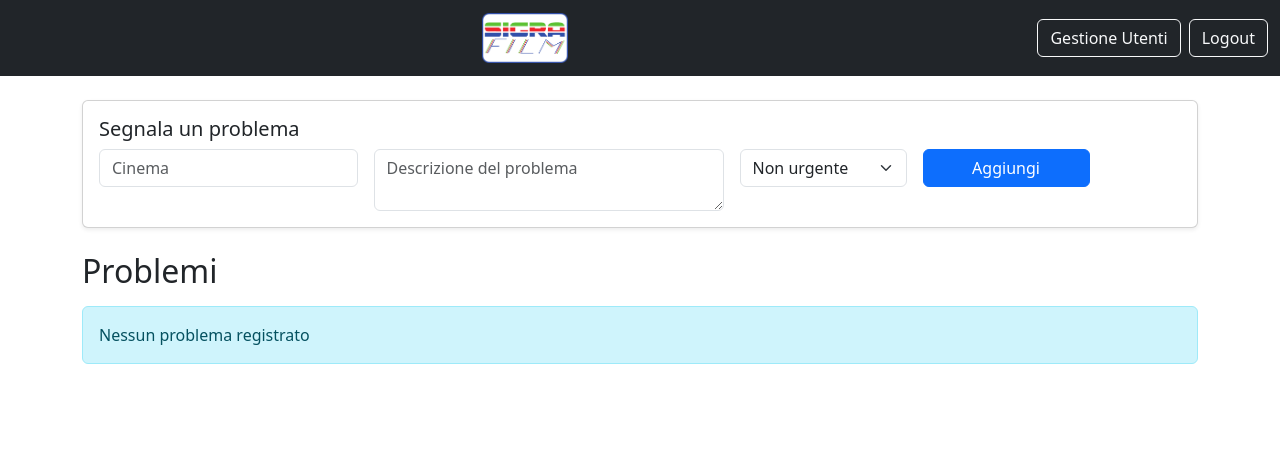
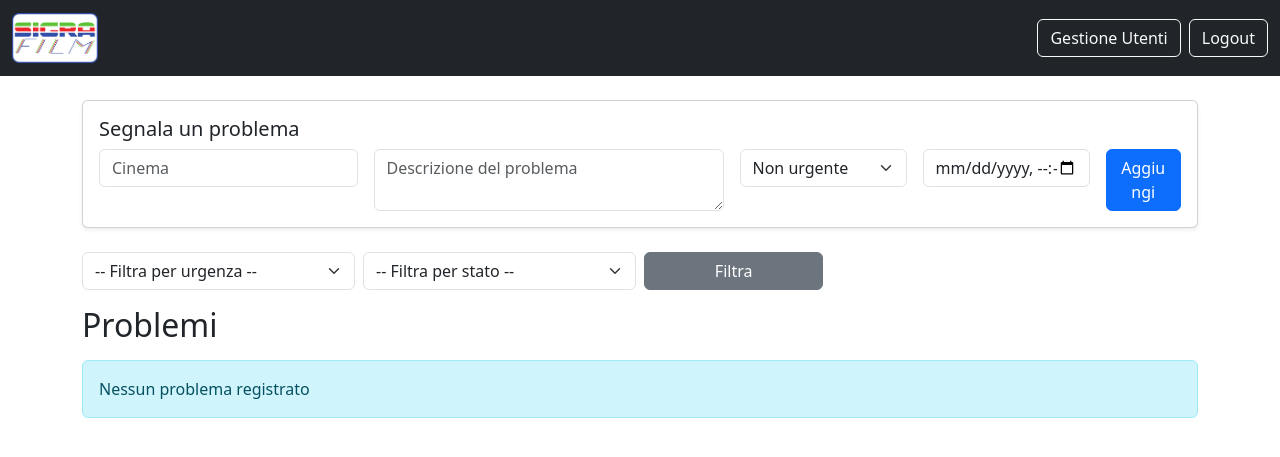
Before and after one commit to Roccotot/SigraFilm-NOC, a Flask app: page /dashboard in a window 1280 px wide. Shown: the top 457 px of the page. Run offline with Flask 3, Linux system fonts and the light colour scheme; the visitor is signed in with stand-in values (Sample User, id 1); some libraries are stand-ins or nearby versions.

Commit message:
Update dashboard.html

```diff
--- a/templates/dashboard.html
+++ b/templates/dashboard.html
@@ -5,9 +5,6 @@
   <title>Dashboard - SigraFilm</title>
   <meta name="viewport" content="width=device-width, initial-scale=1">
   <link href="https://cdn.jsdelivr.net/npm/bootstrap@5.3.2/dist/css/bootstrap.min.css" rel="stylesheet">
-  <script src="https://cdnjs.cloudflare.com/ajax/libs/jquery/3.6.4/jquery.min.js"></script>
-  <script src="https://cdn.datatables.net/1.13.6/js/jquery.dataTables.min.js"></script>
-  <link href="https://cdn.datatables.net/1.13.6/css/jquery.dataTables.min.css" rel="stylesheet">
 </head>
 <body>
 
@@ -27,13 +24,13 @@
       <!-- Contenuto navbar -->
       <div class="collapse navbar-collapse justify-content-between" id="navbarContent">
         <!-- Logo desktop -->
-        <a class="navbar-brand d-none d-lg-block mx-auto" href="https://sigrafilm.com/" target="_blank">
+        <a class="navbar-brand d-none d-lg-block" href="https://sigrafilm.com/" target="_blank">
           <img src="{{ url_for('static', filename='logo_sigra.png') }}" alt="Logo SigraFilm" height="50">
         </a>
 
         <div class="d-flex">
           {% if session.get("role") == "admin" %}
-            <a href="{{ url_for('users') }}" class="btn btn-outline-light me-2">Gestione Utenti</a>
+            <a href="{{ url_for('admin_users') }}" class="btn btn-outline-light me-2">Gestione Utenti</a>
           {% endif %}
           <a href="{{ url_for('logout') }}" class="btn btn-outline-light">Logout</a>
         </div>
@@ -63,6 +60,9 @@
               </select>
             </div>
             <div class="col-12 col-md-2">
+              <input type="datetime-local" name="data_ora" class="form-control" required>
+            </div>
+            <div class="col-12 col-md-1">
               <button type="submit" class="btn btn-primary w-100">Aggiungi</button>
             </div>
           </div>
@@ -70,20 +70,43 @@
       </div>
     </div>
 
+    <!-- Filtri -->
+    <form method="get" class="row mb-3 g-2">
+      <div class="col-md-3">
+        <select name="urgenza" class="form-select">
+          <option value="">-- Filtra per urgenza --</option>
+          <option value="Non urgente" {% if filter_urgenza == 'Non urgente' %}selected{% endif %}>Non urgente</option>
+          <option value="Urgente" {% if filter_urgenza == 'Urgente' %}selected{% endif %}>Urgente</option>
+          <option value="Critico" {% if filter_urgenza == 'Critico' %}selected{% endif %}>Critico</option>
+        </select>
+      </div>
+      <div class="col-md-3">
+        <select name="stato" class="form-select">
+          <option value="">-- Filtra per stato --</option>
+          <option value="Aperto" {% if filter_stato == 'Aperto' %}selected{% endif %}>Aperto</option>
+          <option value="In corso" {% if filter_stato == 'In corso' %}selected{% endif %}>In corso</option>
+          <option value="Chiuso" {% if filter_stato == 'Chiuso' %}selected{% endif %}>Chiuso</option>
+        </select>
+      </div>
+      <div class="col-md-2">
+        <button type="submit" class="btn btn-secondary w-100">Filtra</button>
+      </div>
+    </form>
+
     <!-- Tabella problemi -->
     <h2 class="mb-3">Problemi</h2>
     {% if problems %}
       <div class="table-responsive">
-        <table id="problemsTable" class="table table-striped table-hover shadow-sm">
+        <table class="table table-striped table-hover shadow-sm" id="problemsTable">
           <thead class="table-dark">
             <tr>
-              <th>ID</th>
-              <th>Cinema</th>
-              <th>Tipo</th>
-              <th>Urgenza</th>
-              <th>Stato</th>
-              <th>Autore</th>
-              <th>Data/Ora</th>
+              <th onclick="sortTable(0)">ID</th>
+              <th onclick="sortTable(1)">Cinema</th>
+              <th onclick="sortTable(2)">Tipo</th>
+              <th onclick="sortTable(3)">Urgenza</th>
+              <th onclick="sortTable(4)">Stato</th>
+              <th onclick="sortTable(5)">Autore</th>
+              <th onclick="sortTable(6)">Data/Ora</th>
               {% if session.get("role") == "admin" %}
                 <th>Azioni</th>
               {% endif %}
@@ -124,14 +147,22 @@
 
   <script src="https://cdn.jsdelivr.net/npm/bootstrap@5.3.2/dist/js/bootstrap.bundle.min.js"></script>
   <script>
-    $(document).ready(function () {
-      $('#problemsTable').DataTable({
-        order: [[6, 'desc']], // ordina per Data/Ora
-        language: {
-          url: "//cdn.datatables.net/plug-ins/1.13.6/i18n/it-IT.json"
-        }
+    // Ordinamento tabella cliccando sull'intestazione
+    function sortTable(n) {
+      let table = document.getElementById("problemsTable");
+      let rows = Array.from(table.rows).slice(1);
+      let asc = table.getAttribute("data-sort-col") == n && table.getAttribute("data-sort-order") == "asc" ? false : true;
+
+      rows.sort((a, b) => {
+        let x = a.cells[n].innerText.toLowerCase();
+        let y = b.cells[n].innerText.toLowerCase();
+        return asc ? x.localeCompare(y) : y.localeCompare(x);
       });
-    });
+
+      for (let row of rows) table.tBodies[0].appendChild(row);
+      table.setAttribute("data-sort-col", n);
+      table.setAttribute("data-sort-order", asc ? "asc" : "desc");
+    }
   </script>
 </body>
 </html>
```
